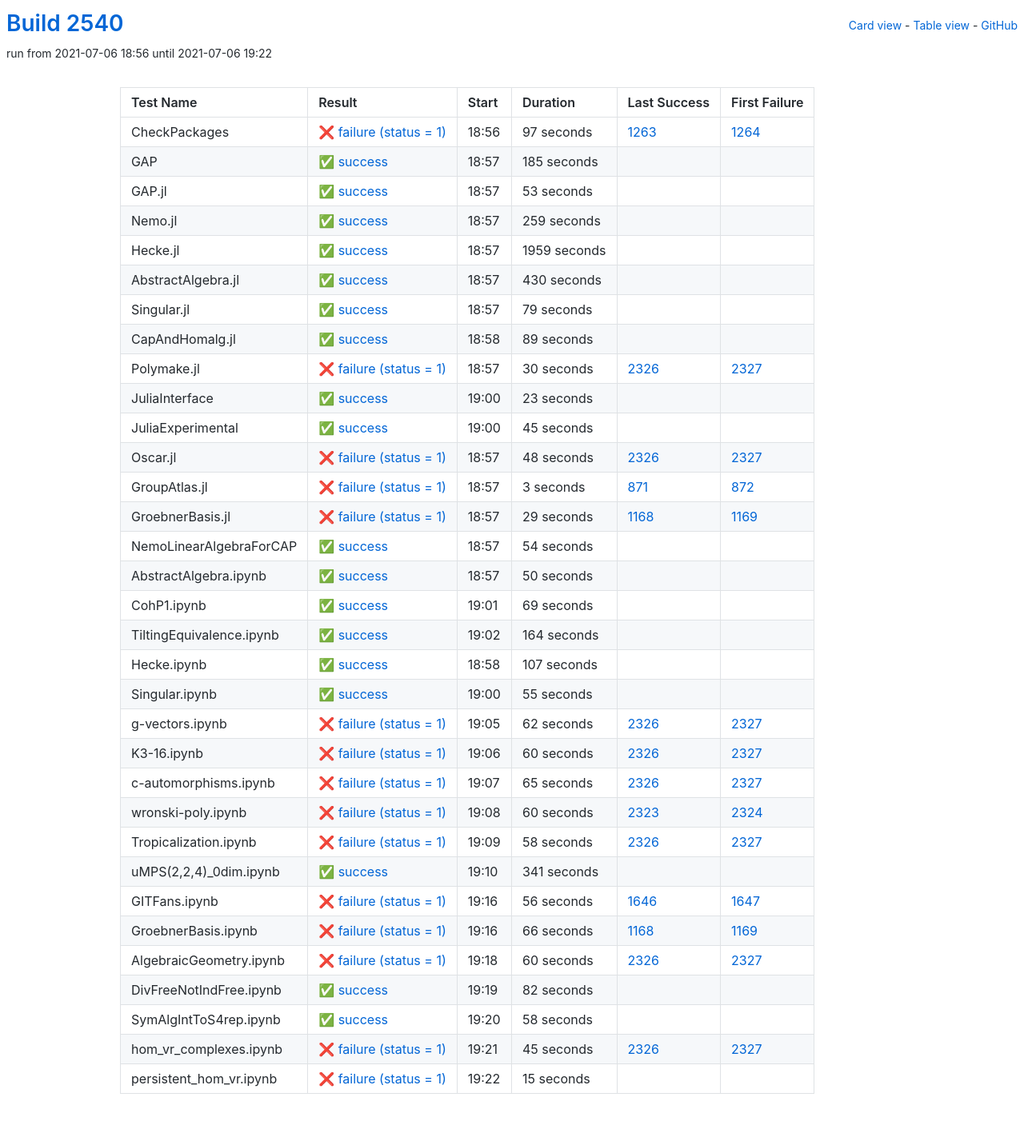
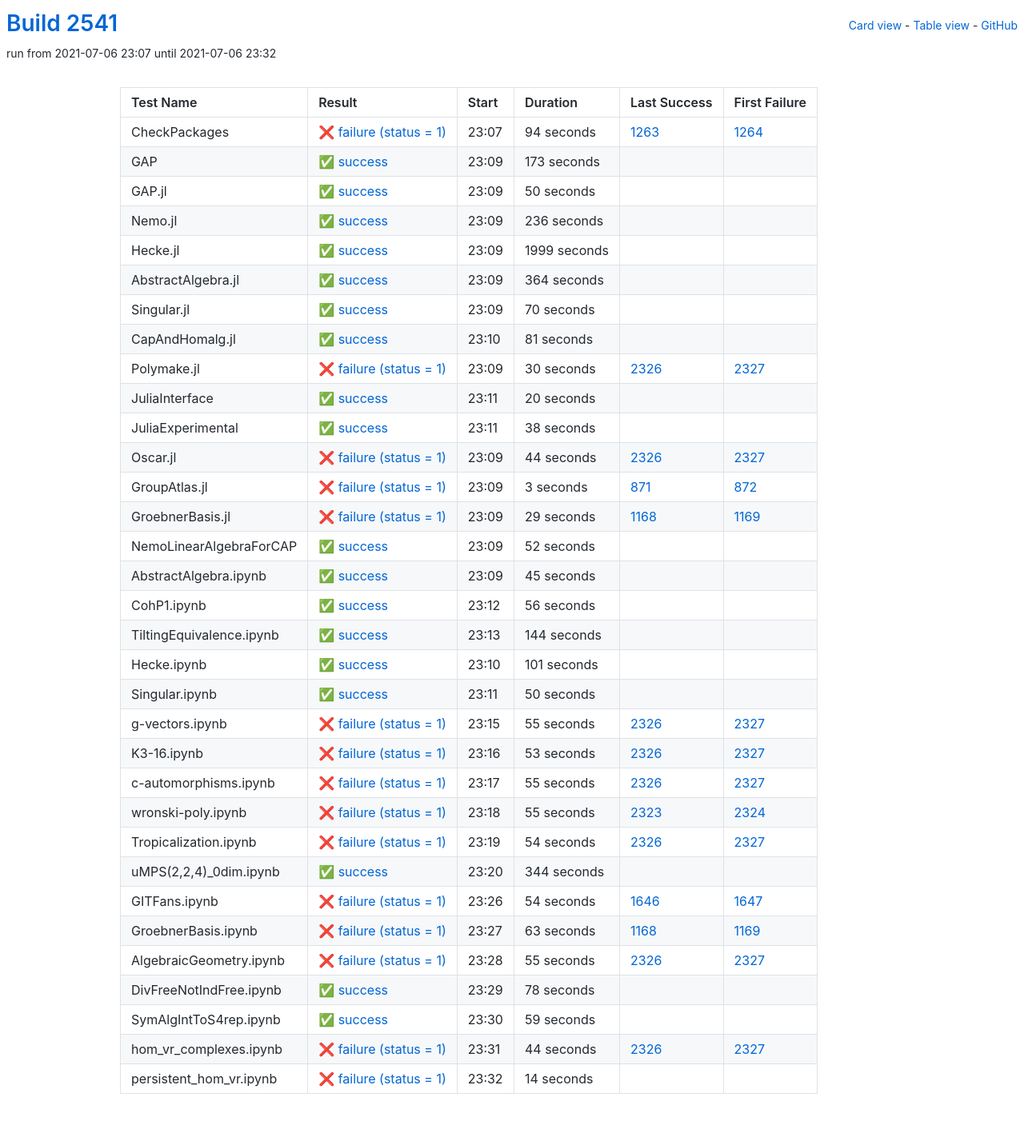
Before and after one commit to oscar-system/oscar-ci-status-stable, a Jekyll site: the page built from table.html, in a window 1280 px wide. Shown: the whole page at 80% size. Built offline with Jekyll 4.4.1, drawn with Linux system fonts in a browser that asks for light colours.

Commit message:
Build #2541

```diff
--- a/_data/ci.yml
+++ b/_data/ci.yml
@@ -1,6 +1,6 @@
 ---
-build: 2540
-build_url: https://oscarci.mathematik.uni-kl.de/job/oscar-stable/2540/
+build: 2541
+build_url: https://oscarci.mathematik.uni-kl.de/job/oscar-stable/2541/
 job: oscar-stable
 organization: oscar-system
 repo: oscar-ci-status-stable
@@ -8,104 +8,104 @@ repourl: https://github.com/oscar-system/oscar-ci-status-stable
 tests:
 - name: CheckPackages
   id: checkpackages
-  log: https://oscarci.mathematik.uni-kl.de/job/oscar-stable/2540/artifact/logs/build-2540/CheckPackages.log
-  start: 2021-07-06 18:56
+  log: https://oscarci.mathematik.uni-kl.de/job/oscar-stable/2541/artifact/logs/build-2541/CheckPackages.log
+  start: 2021-07-06 23:07
   success: false
   exitcode: 1
   status: failure
-  duration: 97
+  duration: 94
   last_success: 1263
   last_success_url: https://oscarci.mathematik.uni-kl.de/job/oscar-stable/1263/
   first_failure: 1264
   first_failure_url: https://oscarci.mathematik.uni-kl.de/job/oscar-stable/1264/
 - name: GAP
   id: gap
-  log: https://oscarci.mathematik.uni-kl.de/job/oscar-stable/2540/artifact/logs/build-2540/GAP.log
-  start: 2021-07-06 18:57
+  log: https://oscarci.mathematik.uni-kl.de/job/oscar-stable/2541/artifact/logs/build-2541/GAP.log
+  start: 2021-07-06 23:09
   success: true
   exitcode: 0
   status: success
-  duration: 185
+  duration: 173
   last_success: false
   last_success_url:
   first_failure: false
   first_failure_url:
 - name: GAP.jl
   id: gap-jl
-  log: https://oscarci.mathematik.uni-kl.de/job/oscar-stable/2540/artifact/logs/build-2540/GAP.jl.log
-  start: 2021-07-06 18:57
+  log: https://oscarci.mathematik.uni-kl.de/job/oscar-stable/2541/artifact/logs/build-2541/GAP.jl.log
+  start: 2021-07-06 23:09
   success: true
   exitcode: 0
   status: success
-  duration: 53
+  duration: 50
   last_success: false
   last_success_url:
   first_failure: false
   first_failure_url:
 - name: Nemo.jl
   id: nemo-jl
-  log: https://oscarci.mathematik.uni-kl.de/job/oscar-stable/2540/artifact/logs/build-2540/Nemo.jl.log
-  start: 2021-07-06 18:57
+  log: https://oscarci.mathematik.uni-kl.de/job/oscar-stable/2541/artifact/logs/build-2541/Nemo.jl.log
+  start: 2021-07-06 23:09
   success: true
   exitcode: 0
   status: success
-  duration: 259
+  duration: 236
   last_success: false
   last_success_url:
   first_failure: false
   first_failure_url:
 - name: Hecke.jl
   id: hecke-jl
-  log: https://oscarci.mathematik.uni-kl.de/job/oscar-stable/2540/artifact/logs/build-2540/Hecke.jl.log
-  start: 2021-07-06 18:57
+  log: https://oscarci.mathematik.uni-kl.de/job/oscar-stable/2541/artifact/logs/build-2541/Hecke.jl.log
+  start: 2021-07-06 23:09
   success: true
   exitcode: 0
   status: success
-  duration: 1959
+  duration: 1999
   last_success: false
   last_success_url:
   first_failure: false
   first_failure_url:
 - name: AbstractAlgebra.jl
   id: abstractalgebra-jl
-  log: https://oscarci.mathematik.uni-kl.de/job/oscar-stable/2540/artifact/logs/build-2540/AbstractAlgebra.jl.log
-  start: 2021-07-06 18:57
+  log: https://oscarci.mathematik.uni-kl.de/job/oscar-stable/2541/artifact/logs/build-2541/AbstractAlgebra.jl.log
+  start: 2021-07-06 23:09
   success: true
   exitcode: 0
   status: success
-  duration: 430
+  duration: 364
   last_success: false
   last_success_url:
   first_failure: false
   first_failure_url:
 - name: Singular.jl
   id: singular-jl
-  log: https://oscarci.mathematik.uni-kl.de/job/oscar-stable/2540/artifact/logs/build-2540/Singular.jl.log
-  start: 2021-07-06 18:57
+  log: https://oscarci.mathematik.uni-kl.de/job/oscar-stable/2541/artifact/logs/build-2541/Singular.jl.log
+  start: 2021-07-06 23:09
   success: true
   exitcode: 0
   status: success
-  duration: 79
+  duration: 70
   last_success: false
   last_success_url:
   first_failure: false
   first_failure_url:
 - name: CapAndHomalg.jl
   id: capandhomalg-jl
-  log: https://oscarci.mathematik.uni-kl.de/job/oscar-stable/2540/artifact/logs/build-2540/CapAndHomalg.jl.log
-  start: 2021-07-06 18:58
+  log: https://oscarci.mathematik.uni-kl.de/job/oscar-stable/2541/artifact/logs/build-2541/CapAndHomalg.jl.log
+  start: 2021-07-06 23:10
   success: true
   exitcode: 0
   status: success
-  duration: 89
+  duration: 81
   last_success: false
   last_success_url:
   first_failure: false
   first_failure_url:
 - name: Polymake.jl
   id: polymake-jl
-  log: https://oscarci.mathematik.uni-kl.de/job/oscar-stable/2540/artifact/logs/build-2540/Polymake.jl.log
-  start: 2021-07-06 18:57
+  log: https://oscarci.mathematik.uni-kl.de/job/oscar-stable/2541/artifact/logs/build-2541/Polymake.jl.log
+  start: 2021-07-06 23:09
   success: false
   exitcode: 1
   status: failure
@@ -116,44 +116,44 @@ tests:
   first_failure_url: https://oscarci.mathematik.uni-kl.de/job/oscar-stable/2327/
 - name: JuliaInterface
   id: juliainterface
-  log: https://oscarci.mathematik.uni-kl.de/job/oscar-stable/2540/artifact/logs/build-2540/JuliaInterface.log
-  start: 2021-07-06 19:00
+  log: https://oscarci.mathematik.uni-kl.de/job/oscar-stable/2541/artifact/logs/build-2541/JuliaInterface.log
+  start: 2021-07-06 23:11
   success: true
   exitcode: 0
   status: success
-  duration: 23
+  duration: 20
   last_success: false
   last_success_url:
   first_failure: false
   first_failure_url:
 - name: JuliaExperimental
   id: juliaexperimental
-  log: https://oscarci.mathematik.uni-kl.de/job/oscar-stable/2540/artifact/logs/build-2540/JuliaExperimental.log
-  start: 2021-07-06 19:00
+  log: https://oscarci.mathematik.uni-kl.de/job/oscar-stable/2541/artifact/logs/build-2541/JuliaExperimental.log
+  start: 2021-07-06 23:11
   success: true
   exitcode: 0
   status: success
-  duration: 45
+  duration: 38
   last_success: false
   last_success_url:
   first_failure: false
   first_failure_url:
 - name: Oscar.jl
   id: oscar-jl
-  log: https://oscarci.mathematik.uni-kl.de/job/oscar-stable/2540/artifact/logs/build-2540/Oscar.jl.log
-  start: 2021-07-06 18:57
+  log: https://oscarci.mathematik.uni-kl.de/job/oscar-stable/2541/artifact/logs/build-2541/Oscar.jl.log
+  start: 2021-07-06 23:09
   success: false
   exitcode: 1
   status: failure
-  duration: 48
+  duration: 44
   last_success: 2326
   last_success_url: https://oscarci.mathematik.uni-kl.de/job/oscar-stable/2326/
   first_failure: 2327
   first_failure_url: https://oscarci.mathematik.uni-kl.de/job/oscar-stable/2327/
 - name: GroupAtlas.jl
   id: groupatlas-jl
-  log: https://oscarci.mathematik.uni-kl.de/job/oscar-stable/2540/artifact/logs/build-2540/GroupAtlas.jl.log
-  start: 2021-07-06 18:57
+  log: https://oscarci.mathematik.uni-kl.de/job/oscar-stable/2541/artifact/logs/build-2541/GroupAtlas.jl.log
+  start: 2021-07-06 23:09
   success: false
   exitcode: 1
   status: failure
@@ -164,8 +164,8 @@ tests:
   first_failure_url: https://oscarci.mathematik.uni-kl.de/job/oscar-stable/872/
 - name: GroebnerBasis.jl
   id: groebnerbasis-jl
-  log: https://oscarci.mathematik.uni-kl.de/job/oscar-stable/2540/artifact/logs/build-2540/GroebnerBasis.jl.log
-  start: 2021-07-06 18:57
+  log: https://oscarci.mathematik.uni-kl.de/job/oscar-stable/2541/artifact/logs/build-2541/GroebnerBasis.jl.log
+  start: 2021-07-06 23:09
   success: false
   exitcode: 1
   status: failure
@@ -176,20 +176,68 @@ tests:
   first_failure_url: https://oscarci.mathematik.uni-kl.de/job/oscar-stable/1169/
 - name: NemoLinearAlgebraForCAP
   id: nemolinearalgebraforcap
-  log: https://oscarci.mathematik.uni-kl.de/job/oscar-stable/2540/artifact/logs/build-2540/NemoLinearAlgebraForCAP.log
-  start: 2021-07-06 18:57
+  log: https://oscarci.mathematik.uni-kl.de/job/oscar-stable/2541/artifact/logs/build-2541/NemoLinearAlgebraForCAP.log
+  start: 2021-07-06 23:09
   success: true
   exitcode: 0
   status: success
-  duration: 54
+  duration: 52
   last_success: false
   last_success_url:
   first_failure: false
   first_failure_url:
 - name: AbstractAlgebra.ipynb
   id: abstractalgebra-ipynb
-  log: https://oscarci.mathematik.uni-kl.de/job/oscar-stable/2540/artifact/logs/build-2540/AbstractAlgebra.ipynb.log
-  start: 2021-07-06 18:57
+  log: https://oscarci.mathematik.uni-kl.de/job/oscar-stable/2541/artifact/logs/build-2541/AbstractAlgebra.ipynb.log
+  start: 2021-07-06 23:09
+  success: true
+  exitcode: 0
+  status: success
+  duration: 45
+  last_success: false
+  last_success_url:
+  first_failure: false
+  first_failure_url:
+- name: CohP1.ipynb
+  id: cohp1-ipynb
+  log: https://oscarci.mathematik.uni-kl.de/job/oscar-stable/2541/artifact/logs/build-2541/CohP1.ipynb.log
+  start: 2021-07-06 23:12
+  success: true
+  exitcode: 0
+  status: success
+  duration: 56
+  last_success: false
+  last_success_url:
+  first_failure: false
+  first_failure_url:
+- name: TiltingEquivalence.ipynb
+  id: tiltingequivalence-ipynb
+  log: https://oscarci.mathematik.uni-kl.de/job/oscar-stable/2541/artifact/logs/build-2541/TiltingEquivalence.ipynb.log
+  start: 2021-07-06 23:13
+  success: true
+  exitcode: 0
+  status: success
+  duration: 144
+  last_success: false
+  last_success_url:
+  first_failure: false
+  first_failure_url:
+- name: Hecke.ipynb
+  id: hecke-ipynb
+  log: https://oscarci.mathematik.uni-kl.de/job/oscar-stable/2541/artifact/logs/build-2541/Hecke.ipynb.log
+  start: 2021-07-06 23:10
+  success: true
+  exitcode: 0
+  status: success
+  duration: 101
+  last_success: false
+  last_success_url:
+  first_failure: false
+  first_failure_url:
+- name: Singular.ipynb
+  id: singular-ipynb
+  log: https://oscarci.mathematik.uni-kl.de/job/oscar-stable/2541/artifact/logs/build-2541/Singular.ipynb.log
+  start: 2021-07-06 23:11
   success: true
   exitcode: 0
   status: success
@@ -198,206 +246,158 @@ tests:
   last_success_url:
   first_failure: false
   first_failure_url:
-- name: CohP1.ipynb
-  id: cohp1-ipynb
-  log: https://oscarci.mathematik.uni-kl.de/job/oscar-stable/2540/artifact/logs/build-2540/CohP1.ipynb.log
-  start: 2021-07-06 19:01
-  success: true
-  exitcode: 0
-  status: success
-  duration: 69
-  last_success: false
-  last_success_url:
-  first_failure: false
-  first_failure_url:
-- name: TiltingEquivalence.ipynb
-  id: tiltingequivalence-ipynb
-  log: https://oscarci.mathematik.uni-kl.de/job/oscar-stable/2540/artifact/logs/build-2540/TiltingEquivalence.ipynb.log
-  start: 2021-07-06 19:02
-  success: true
-  exitcode: 0
-  status: success
-  duration: 164
-  last_success: false
-  last_success_url:
-  first_failure: false
-  first_failure_url:
-- name: Hecke.ipynb
-  id: hecke-ipynb
-  log: https://oscarci.mathematik.uni-kl.de/job/oscar-stable/2540/artifact/logs/build-2540/Hecke.ipynb.log
-  start: 2021-07-06 18:58
-  success: true
-  exitcode: 0
-  status: success
-  duration: 107
-  last_success: false
-  last_success_url:
-  first_failure: false
-  first_failure_url:
-- name: Singular.ipynb
-  id: singular-ipynb
-  log: https://oscarci.mathematik.uni-kl.de/job/oscar-stable/2540/artifact/logs/build-2540/Singular.ipynb.log
-  start: 2021-07-06 19:00
-  success: true
-  exitcode: 0
-  status: success
-  duration: 55
-  last_success: false
-  last_success_url:
-  first_failure: false
-  first_failure_url:
 - name: g-vectors.ipynb
   id: g-vectors-ipynb
-  log: https://oscarci.mathematik.uni-kl.de/job/oscar-stable/2540/artifact/logs/build-2540/g-vectors.ipynb.log
-  start: 2021-07-06 19:05
+  log: https://oscarci.mathematik.uni-kl.de/job/oscar-stable/2541/artifact/logs/build-2541/g-vectors.ipynb.log
+  start: 2021-07-06 23:15
   success: false
   exitcode: 1
   status: failure
-  duration: 62
+  duration: 55
   last_success: 2326
   last_success_url: https://oscarci.mathematik.uni-kl.de/job/oscar-stable/2326/
   first_failure: 2327
   first_failure_url: https://oscarci.mathematik.uni-kl.de/job/oscar-stable/2327/
 - name: K3-16.ipynb
   id: k3-16-ipynb
-  log: https://oscarci.mathematik.uni-kl.de/job/oscar-stable/2540/artifact/logs/build-2540/K3-16.ipynb.log
-  start: 2021-07-06 19:06
+  log: https://oscarci.mathematik.uni-kl.de/job/oscar-stable/2541/artifact/logs/build-2541/K3-16.ipynb.log
+  start: 2021-07-06 23:16
   success: false
   exitcode: 1
   status: failure
-  duration: 60
+  duration: 53
   last_success: 2326
   last_success_url: https://oscarci.mathematik.uni-kl.de/job/oscar-stable/2326/
   first_failure: 2327
   first_failure_url: https://oscarci.mathematik.uni-kl.de/job/oscar-stable/2327/
 - name: c-automorphisms.ipynb
   id: c-automorphisms-ipynb
-  log: https://oscarci.mathematik.uni-kl.de/job/oscar-stable/2540/artifact/logs/build-2540/c-automorphisms.ipynb.log
-  start: 2021-07-06 19:07
+  log: https://oscarci.mathematik.uni-kl.de/job/oscar-stable/2541/artifact/logs/build-2541/c-automorphisms.ipynb.log
+  start: 2021-07-06 23:17
   success: false
   exitcode: 1
   status: failure
-  duration: 65
+  duration: 55
   last_success: 2326
   last_success_url: https://oscarci.mathematik.uni-kl.de/job/oscar-stable/2326/
   first_failure: 2327
   first_failure_url: https://oscarci.mathematik.uni-kl.de/job/oscar-stable/2327/
 - name: wronski-poly.ipynb
   id: wronski-poly-ipynb
-  log: https://oscarci.mathematik.uni-kl.de/job/oscar-stable/2540/artifact/logs/build-2540/wronski-poly.ipynb.log
-  start: 2021-07-06 19:08
+  log: https://oscarci.mathematik.uni-kl.de/job/oscar-stable/2541/artifact/logs/build-2541/wronski-poly.ipynb.log
+  start: 2021-07-06 23:18
   success: false
   exitcode: 1
   status: failure
-  duration: 60
+  duration: 55
   last_success: 2323
   last_success_url: https://oscarci.mathematik.uni-kl.de/job/oscar-stable/2323/
   first_failure: 2324
   first_failure_url: https://oscarci.mathematik.uni-kl.de/job/oscar-stable/2324/
 - name: Tropicalization.ipynb
   id: tropicalization-ipynb
-  log: https://oscarci.mathematik.uni-kl.de/job/oscar-stable/2540/artifact/logs/build-2540/Tropicalization.ipynb.log
-  start: 2021-07-06 19:09
+  log: https://oscarci.mathematik.uni-kl.de/job/oscar-stable/2541/artifact/logs/build-2541/Tropicalization.ipynb.log
+  start: 2021-07-06 23:19
   success: false
   exitcode: 1
   status: failure
-  duration: 58
+  duration: 54
   last_success: 2326
   last_success_url: https://oscarci.mathematik.uni-kl.de/job/oscar-stable/2326/
   first_failure: 2327
   first_failure_url: https://oscarci.mathematik.uni-kl.de/job/oscar-stable/2327/
 - name: uMPS(2,2,4)_0dim.ipynb
   id: umps-2-2-4-0dim-ipynb
-  log: https://oscarci.mathematik.uni-kl.de/job/oscar-stable/2540/artifact/logs/build-2540/uMPS-2-2-4-_0dim.ipynb.log
-  start: 2021-07-06 19:10
+  log: https://oscarci.mathematik.uni-kl.de/job/oscar-stable/2541/artifact/logs/build-2541/uMPS-2-2-4-_0dim.ipynb.log
+  start: 2021-07-06 23:20
   success: true
   exitcode: 0
   status: success
-  duration: 341
+  duration: 344
   last_success: false
   last_success_url:
   first_failure: false
   first_failure_url:
 - name: GITFans.ipynb
   id: gitfans-ipynb
-  log: https://oscarci.mathematik.uni-kl.de/job/oscar-stable/2540/artifact/logs/build-2540/GITFans.ipynb.log
-  start: 2021-07-06 19:16
+  log: https://oscarci.mathematik.uni-kl.de/job/oscar-stable/2541/artifact/logs/build-2541/GITFans.ipynb.log
+  start: 2021-07-06 23:26
   success: false
   exitcode: 1
   status: failure
-  duration: 56
+  duration: 54
   last_success: 1646
   last_success_url: https://oscarci.mathematik.uni-kl.de/job/oscar-stable/1646/
   first_failure: 1647
   first_failure_url: https://oscarci.mathematik.uni-kl.de/job/oscar-stable/1647/
 - name: GroebnerBasis.ipynb
   id: groebnerbasis-ipynb
-  log: https://oscarci.mathematik.uni-kl.de/job/oscar-stable/2540/artifact/logs/build-2540/GroebnerBasis.ipynb.log
-  start: 2021-07-06 19:16
+  log: https://oscarci.mathematik.uni-kl.de/job/oscar-stable/2541/artifact/logs/build-2541/GroebnerBasis.ipynb.log
+  start: 2021-07-06 23:27
   success: false
   exitcode: 1
   status: failure
-  duration: 66
+  duration: 63
   last_success: 1168
   last_success_url: https://oscarci.mathematik.uni-kl.de/job/oscar-stable/1168/
   first_failure: 1169
   first_failure_url: https://oscarci.mathematik.uni-kl.de/job/oscar-stable/1169/
 - name: AlgebraicGeometry.ipynb
   id: algebraicgeometry-ipynb
-  log: https://oscarci.mathematik.uni-kl.de/job/oscar-stable/2540/artifact/logs/build-2540/AlgebraicGeometry.ipynb.log
-  start: 2021-07-06 19:18
+  log: https://oscarci.mathematik.uni-kl.de/job/oscar-stable/2541/artifact/logs/build-2541/AlgebraicGeometry.ipynb.log
+  start: 2021-07-06 23:28
   success: false
   exitcode: 1
   status: failure
-  duration: 60
+  duration: 55
   last_success: 2326
   last_success_url: https://oscarci.mathematik.uni-kl.de/job/oscar-stable/2326/
   first_failure: 2327
   first_failure_url: https://oscarci.mathematik.uni-kl.de/job/oscar-stable/2327/
 - name: DivFreeNotIndFree.ipynb
   id: divfreenotindfree-ipynb
-  log: https://oscarci.mathematik.uni-kl.de/job/oscar-stable/2540/artifact/logs/build-2540/DivFreeNotIndFree.ipynb.log
-  start: 2021-07-06 19:19
+  log: https://oscarci.mathematik.uni-kl.de/job/oscar-stable/2541/artifact/logs/build-2541/DivFreeNotIndFree.ipynb.log
+  start: 2021-07-06 23:29
   success: true
   exitcode: 0
   status: success
-  duration: 82
+  duration: 78
   last_success: false
   last_success_url:
   first_failure: false
   first_failure_url:
 - name: SymAlgIntToS4rep.ipynb
   id: symalginttos4rep-ipynb
-  log: https://oscarci.mathematik.uni-kl.de/job/oscar-stable/2540/artifact/logs/build-2540/SymAlgIntToS4rep.ipynb.log
-  start: 2021-07-06 19:20
+  log: https://oscarci.mathematik.uni-kl.de/job/oscar-stable/2541/artifact/logs/build-2541/SymAlgIntToS4rep.ipynb.log
+  start: 2021-07-06 23:30
   success: true
   exitcode: 0
   status: success
-  duration: 58
+  duration: 59
   last_success: false
   last_success_url:
   first_failure: false
   first_failure_url:
 - name: hom_vr_complexes.ipynb
   id: hom-vr-complexes-ipynb
-  log: https://oscarci.mathematik.uni-kl.de/job/oscar-stable/2540/artifact/logs/build-2540/hom_vr_complexes.ipynb.log
-  start: 2021-07-06 19:21
+  log: https://oscarci.mathematik.uni-kl.de/job/oscar-stable/2541/artifact/logs/build-2541/hom_vr_complexes.ipynb.log
+  start: 2021-07-06 23:31
   success: false
   exitcode: 1
   status: failure
-  duration: 45
+  duration: 44
   last_success: 2326
   last_success_url: https://oscarci.mathematik.uni-kl.de/job/oscar-stable/2326/
   first_failure: 2327
   first_failure_url: https://oscarci.mathematik.uni-kl.de/job/oscar-stable/2327/
 - name: persistent_hom_vr.ipynb
   id: persistent-hom-vr-ipynb
-  log: https://oscarci.mathematik.uni-kl.de/job/oscar-stable/2540/artifact/logs/build-2540/persistent_hom_vr.ipynb.log
-  start: 2021-07-06 19:22
+  log: https://oscarci.mathematik.uni-kl.de/job/oscar-stable/2541/artifact/logs/build-2541/persistent_hom_vr.ipynb.log
+  start: 2021-07-06 23:32
   success: false
   exitcode: 1
   status: failure
-  duration: 15
+  duration: 14
   last_success: false
   last_success_url:
   first_failure: false
```
Also changed, not shown: README.md.
